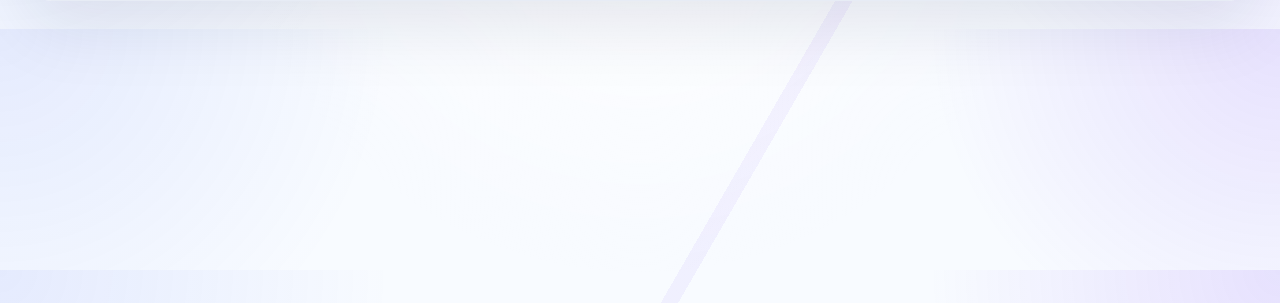
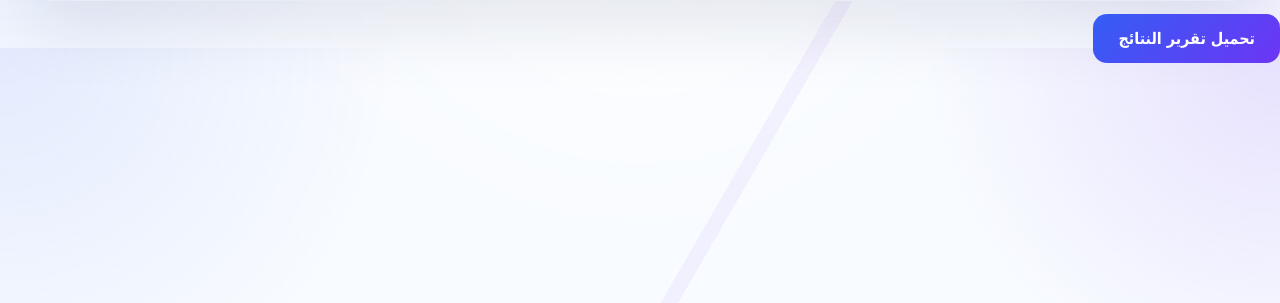
Before and after one commit to dahasig/exam-system, a FastAPI app: template app/templates/admin.html in a window 1280 px wide. Shown: the part 212-515 px from the top of the page. Run offline with FastAPI, Linux system fonts and the light colour scheme; the template is opened without the code that fills it, so the values that code supplies are empty.

Commit message:
Update admin.html

```diff
--- a/app/templates/admin.html
+++ b/app/templates/admin.html
@@ -1 +1,2 @@
 <!doctype html><html lang="ar"><head><meta charset="utf-8"><link rel="stylesheet" href="/static/style.css?v=4"><title>نتائج المرشحين</title></head><body><div class="page"><div class="glass" style="padding:28px"><h1>نتائج المرشحين</h1><table><tr><th>المرشح</th><th>البريد</th><th>الحالة</th><th>الدرجة</th><th>المقالي</th><th>الملاحظات</th><th>التفاصيل</th></tr>{% for e in exams %}<tr><td>{{e.name}}</td><td>{{e.email}}</td><td>{{e.status}}</td><td>{{e.score}}/{{e.total}}</td><td>{{e.essay_count}}</td><td>{{e.suspicion}}</td><td><a href="/admin/exam/{{e.id}}">عرض</a></td></tr>{% endfor %}</table></div></div></body></html>
+<a href="/admin/export" class="btn">تحميل تقرير النتائج</a>
```
